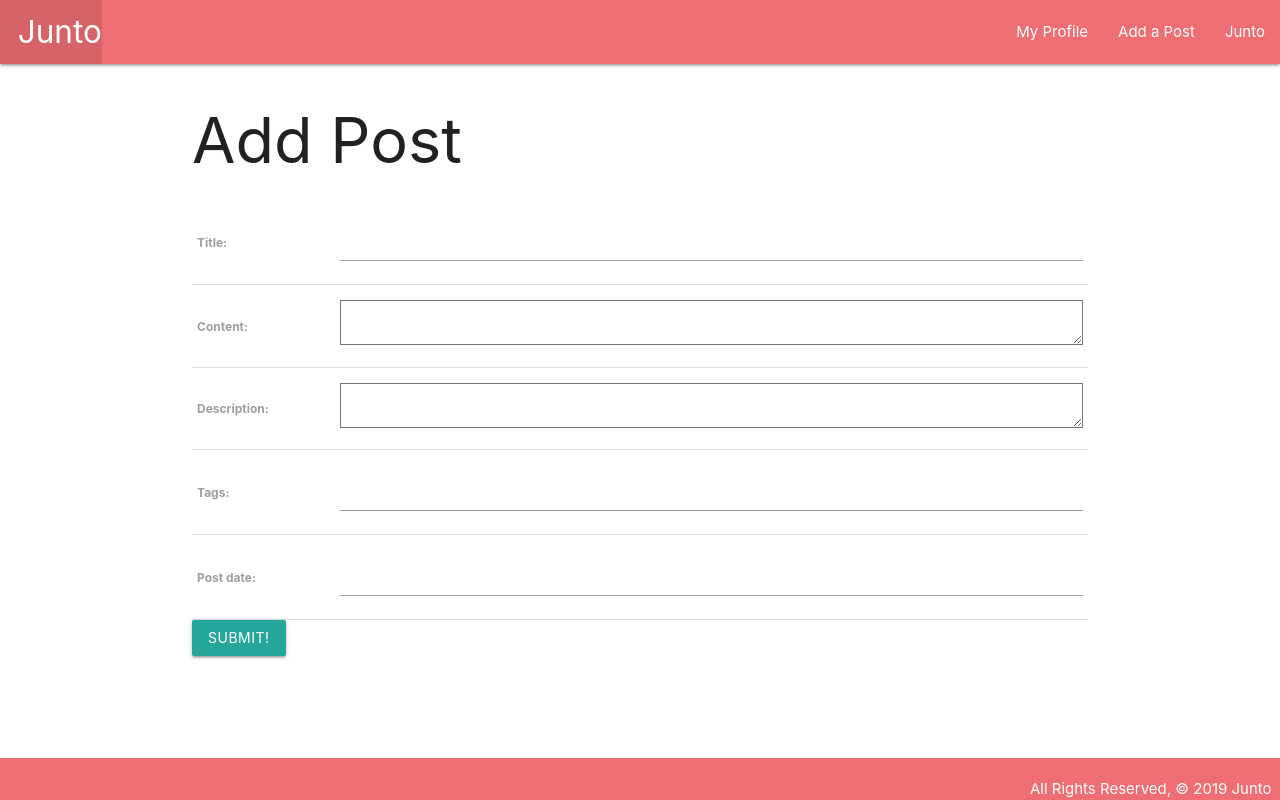
After one commit to spencerblanden/junto, a Django app: page /posts/create/ in a window 1280 px wide. The commit adds this page. Run offline with Django 3.2, Linux system fonts and the light colour scheme.

Commit message:
full crud

```diff
--- a/main_app/models.py
+++ b/main_app/models.py
@@ -1,5 +1,7 @@
 from django.db import models
 from datetime import date
+from django.urls import reverse
+
 
 # Create your models here.
 class Post(models.Model):
@@ -8,3 +10,10 @@ class Post(models.Model):
     description = models.TextField(max_length=250)
     tags = models.IntegerField()
     date = models.DateField('post date')
+
+    def __str__(self):
+        return self.title
+
+
+    def get_absolute_url(self):
+        return reverse('detail', kwargs={'post_id': self.id})
--- a/main_app/templates/base.html
+++ b/main_app/templates/base.html
@@ -23,8 +23,9 @@
             </li>
           </ul>
           <ul class="right">
-            <li><a href="/profile">My Profile</a></li>
-            <li><a href="/index">Junto</a></li>
+            <li><a href="{% url 'profile' %}">My Profile</a></li>
+            <li><a href="{% url 'posts_create' %}">Add a Post</a></li>
+            <li><a href="{% url 'index' %}">Junto</a></li>
           </ul>
         </div>
       </nav>
--- /dev/null
+++ b/main_app/templates/home.html
@@ -0,0 +1,5 @@
+{% extends 'base.html' %} {% block content %}
+    <h1>About the Junto</h1>
+    <hr />
+
+{% endblock %}
--- /dev/null
+++ b/main_app/templates/main_app/post_form.html
@@ -0,0 +1,14 @@
+{% extends 'base.html' %} {% block content %}
+{% if object %}
+<h1>Edit <span class="teal-text">{{object.title}}</span></h1>
+{% else %}
+<h1>Add Post</h1>
+{% endif %}
+<form action="" method="post">
+  {% csrf_token %}
+  <table>
+   {{ form.as_table }}
+  </table>
+  <input type="submit" value="Submit!" class="btn" />
+</form>
+{% endblock %}
--- a/main_app/templates/posts/detail.html
+++ b/main_app/templates/posts/detail.html
@@ -9,5 +9,9 @@
             <p>Description: {{ post.description }}</p>
 
         </div>
+        <div class="card-action">
+            <a href="{% url 'post_update' post.id %}">Edit</a>
+            <a href="{% url 'post_delete' post.id %}">Delete</a>
+        </div>
 </div>
  {% endblock %}
--- a/main_app/templates/posts/index.html
+++ b/main_app/templates/posts/index.html
@@ -4,7 +4,7 @@
 
 {% for post in posts %}
 <div class="card">
-    <a href="/posts/{{ post.id }}">
+    <a href="{% url 'detail' post.id %}">
         <div class="card-content">
             <span class="card-title">{{ post.title }}</span>
             <p>Content: {{ post.content }}</p>
--- a/main_app/urls.py
+++ b/main_app/urls.py
@@ -6,5 +6,7 @@ urlpatterns = [
     path('profile/', views.profile, name='profile'),
     path('posts/', views.posts_index, name='index'),
     path('posts/<int:post_id>/', views.posts_detail, name='detail'),
-
+    path('posts/create/', views.PostCreate.as_view(), name='posts_create'),
+    path('posts/<int:pk>/update/', views.PostUpdate.as_view(), name='post_update'),
+    path('posts/<int:pk>/delete/', views.PostDelete.as_view(), name='post_delete'),
 ]
--- a/main_app/views.py
+++ b/main_app/views.py
@@ -1,10 +1,10 @@
 from django.shortcuts import render
 from .models import Post
-from django.http import HttpResponse
+from django.views.generic.edit import CreateView, UpdateView, DeleteView
 
 # Define the home view
 def home(request):
-  return HttpResponse('<h1>Hello /ᐠ｡‸｡ᐟ\ﾉ</h1>')
+  return render(request, 'home.html')
 
 def profile(request):
     return render(request, 'profile.html')
@@ -16,3 +16,16 @@ def posts_index(request):
 def posts_detail(request, post_id):
   post = Post.objects.get(id=post_id)
   return render(request, 'posts/detail.html', { 'post': post })
+
+
+class PostCreate(CreateView):
+  model = Post
+  fields = '__all__'
+
+class PostUpdate(UpdateView):
+  model = Post
+  fields = '__all__'
+
+class PostDelete(DeleteView):
+  model = Post
+  success_url = '/posts/'
```
Also changed, not shown: main_app/templates/main_app/post_confirm_delete.html (added, +14 -0 lines).
